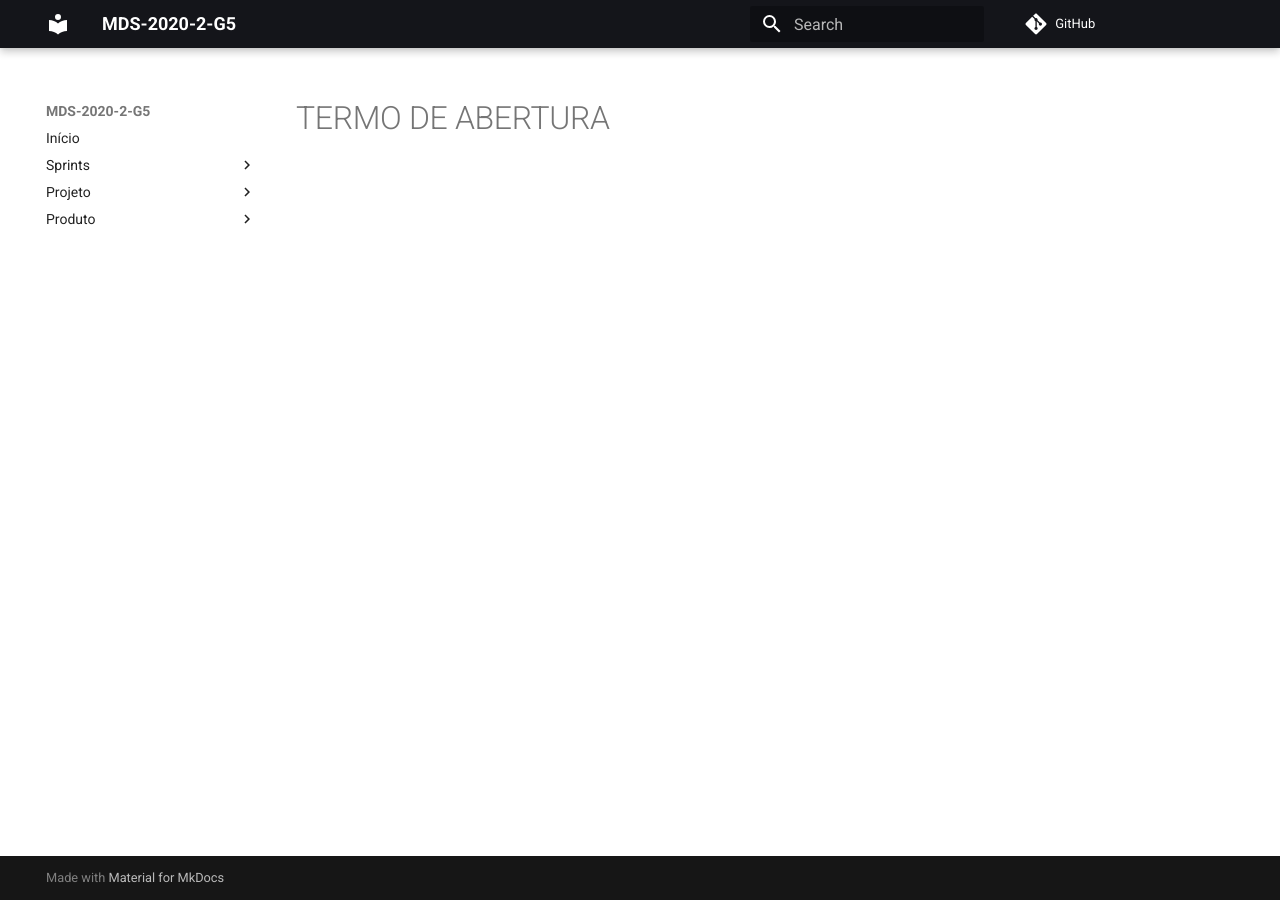
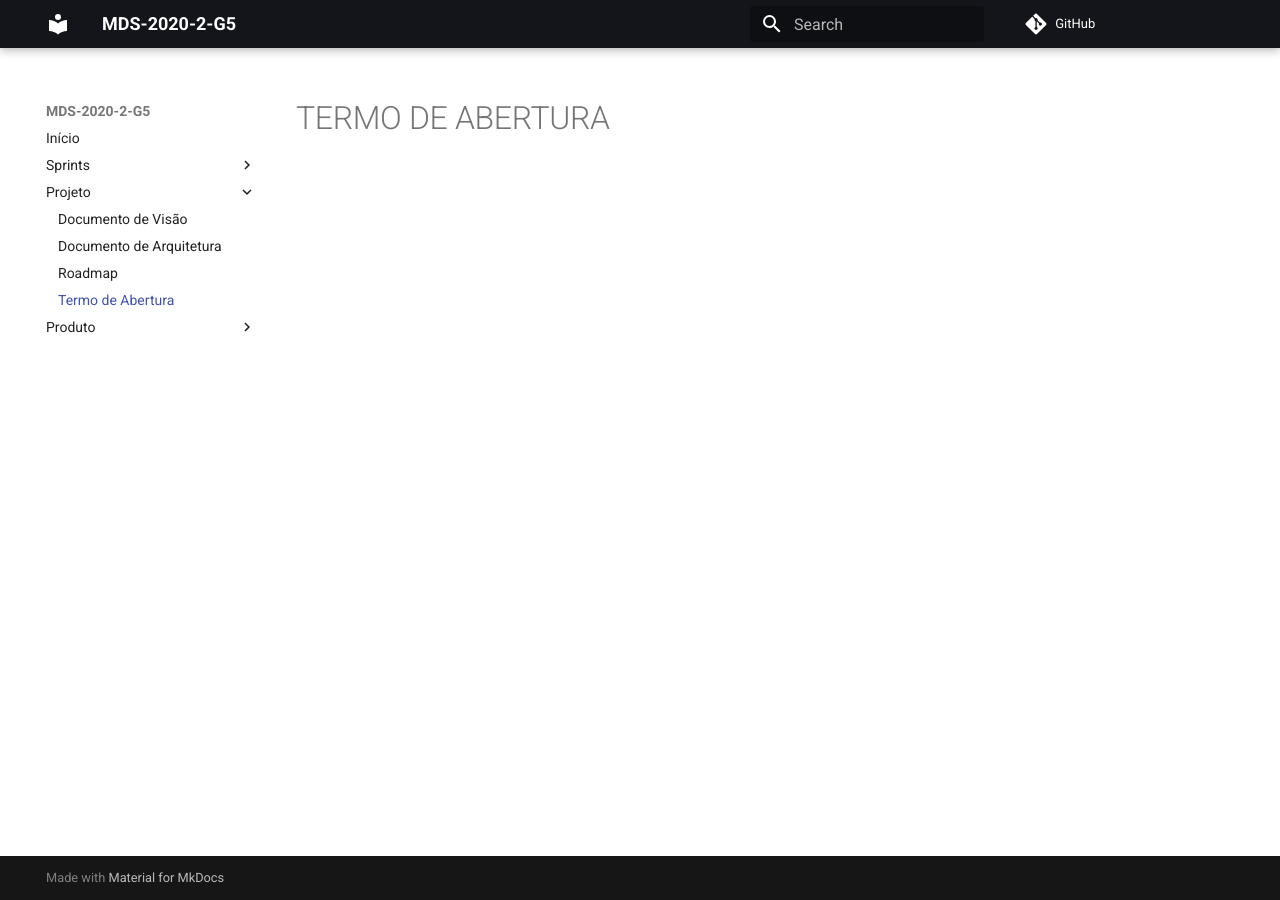
Before and after one commit to fga-eps-mds/2020.2-Anunbis, an MkDocs documentation site: the page built from docs/documentacao/termo-de-abertura.md, in a window 1280 px wide. Built offline with MkDocs 1.6.1 and Material for MkDocs 9.7.7, drawn with Linux system fonts in a browser that asks for light colours; comment, search, counter and statistics services are not loaded.

Commit message:
Adicionando termo de abertura no mkdocs.yml

```diff
--- a/mkdocs.yml
+++ b/mkdocs.yml
@@ -29,5 +29,6 @@ nav:
             - Documento de Visão: documentacao/documento-de-visao.md
             - Documento de Arquitetura: documentacao/documento-de-arquitetura.md
             - Roadmap: documentacao/roadmap.md
+            - Termo de Abertura: documentacao/termo-de-abertura.md
     - Produto:
         - Backlog do Produto: produto/backlog.md
```
